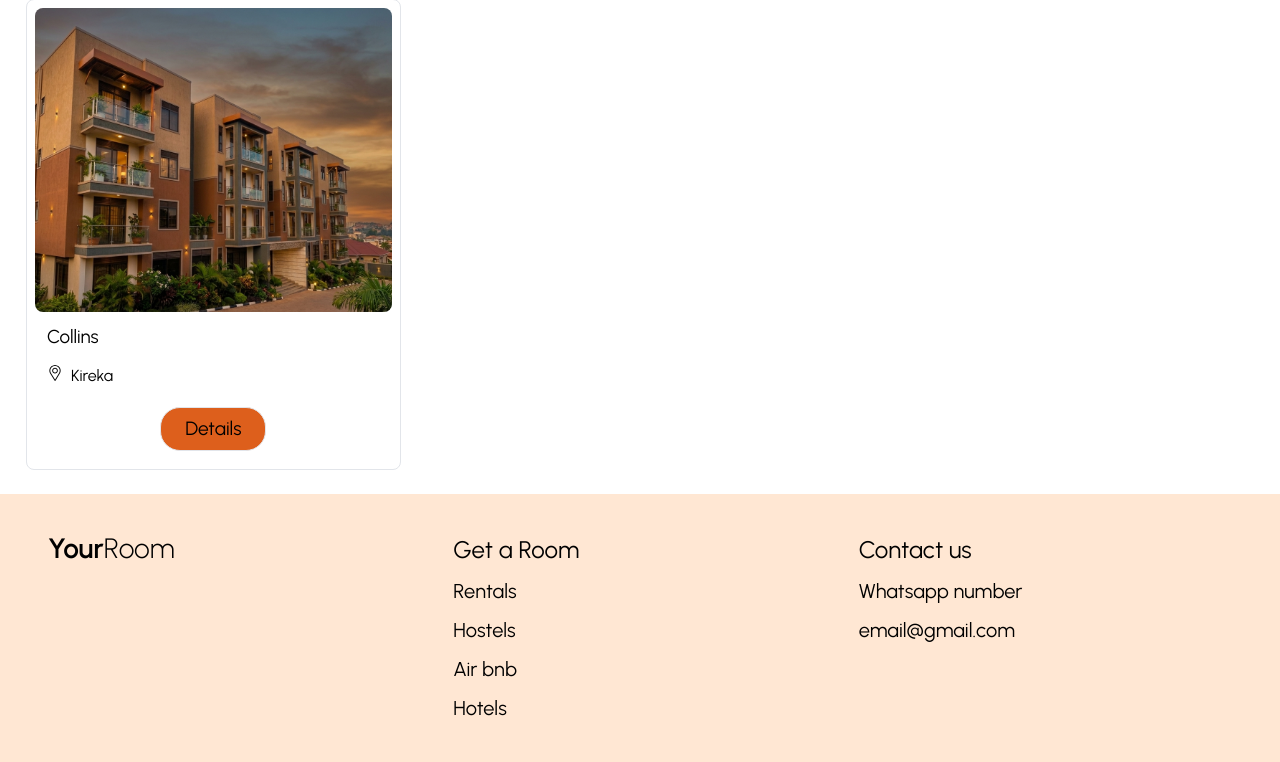
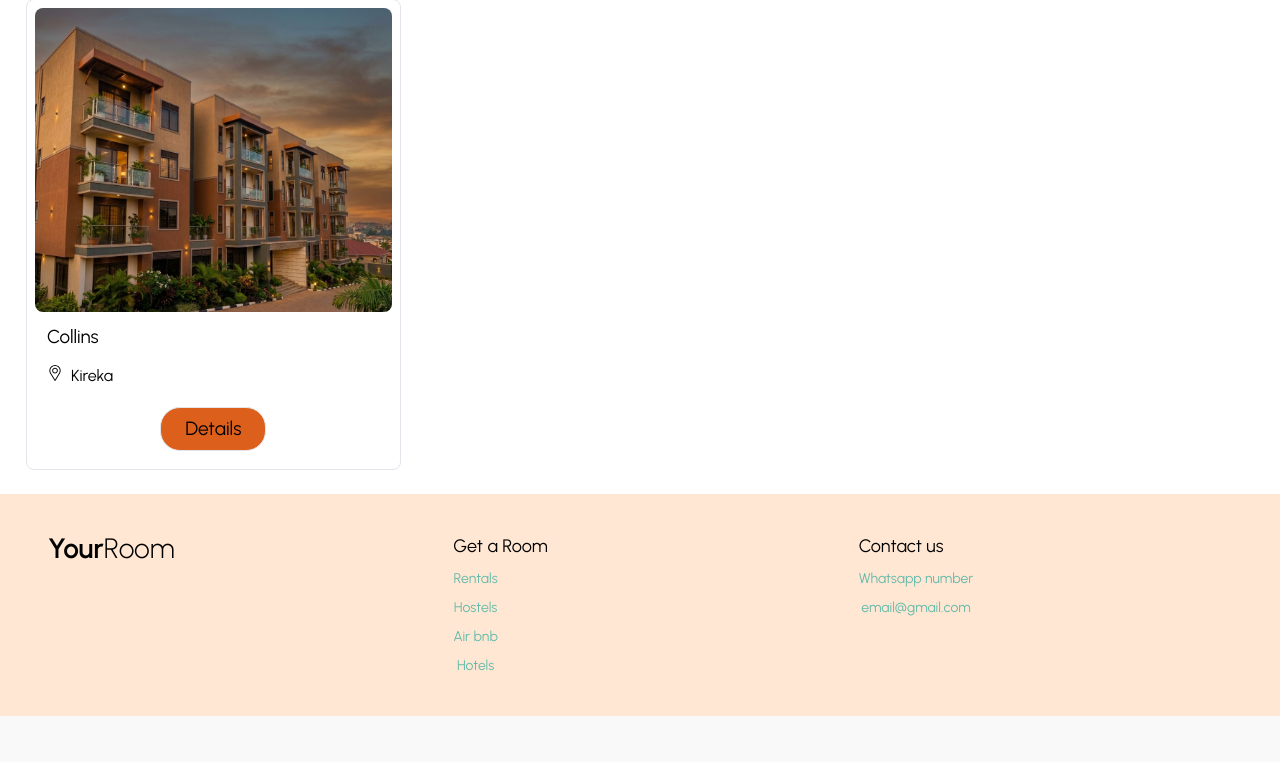
Before and after one commit to Nalyaham/Freelance_project, a Django app: page /airbnb/ in a window 1280 px wide. Shown: the part 663-1425 px from the top of the page. After the commit the page ends 1379 px from the top, so only its background shows below. Run offline with Django 5.2, Linux system fonts and the light colour scheme; data comes from the database, SQL or seed files in the repository.

Commit message:
Edited the layout of the footer to center align the content and included the navigation links in a section

```diff
--- a/your_room/static/your_room/styles.css
+++ b/your_room/static/your_room/styles.css
@@ -201,9 +201,20 @@ select.filter{
 .center-action{display:flex;justify-content:center;padding-block:32px}
 
 /* ---------- Footer ---------- */
-.footer{display:grid;gap:32px;padding-block:40px; background-color:#ffe7d3;}
-@media(min-width:768px){.footer{grid-template-columns:repeat(3,1fr)}}
-.footer .col{display:flex;flex-direction:column;gap:12px}
-.footer .col strong{font-size:1.5rem;font-weight:400}
-.footer .col a,.footer .col span{font-size:1.25rem}
+.footer{display:flex;flex-direction:column;align-items:center;gap:32px;padding-block:40px; background-color:#ffe7d3;}
+.footer .col{display:flex;flex-direction:column;gap:12px;align-items:center;}
+@media(min-width:768px){}
+.footer_nav{display:flex;flex-direction:row;gap:25px;align-items:center;}
+.footer .col strong{font-size:1rem;font-weight:400}
+.footer .col a,.footer_nav span{font-size:0.85rem;color:#64baaa}
 .footer .col a:hover{text-decoration:underline}
+@media(min-width:768px){
+  .footer{display:grid;
+    grid-template-columns:repeat(3,1fr);
+    align-items:start;
+  }
+  .footer .col{align-items:flex-start;}
+  .footer_nav{flex-direction:column;gap:10px}
+  .footer .col strong{font-size:1.125rem;}
+  .footer .col a,.footer_nav span{font-size:0.875rem;}
+}
--- a/your_room/templates/your_room/airbnb.html
+++ b/your_room/templates/your_room/airbnb.html
@@ -59,15 +59,19 @@
   <a class="logo" href="{% url 'index' %}"><b>Your</b><span>Room</span></a>
   <div class="col">
     <strong>Get a Room</strong>
+    <div class="footer_nav">
       <a href="{% url 'rentals' %}">Rentals</a>
       <a href="{% url 'hostels' %}">Hostels</a>
       <a href="{% url 'airbnb' %}">Air bnb</a>
       <a href="{% url 'hotels' %}">Hotels</a>
     </div>
+  </div>
   <div class="col">
     <strong>Contact us</strong>
+    <div class="footer_nav">
       <span>Whatsapp number</span>
       <span>email@gmail.com</span>
+    </div>
   </div>
 </footer>
 <script src="{% static 'your_room/script.js' %}"></script>
```
Lines whose indentation alone changed are shown as unchanged.
